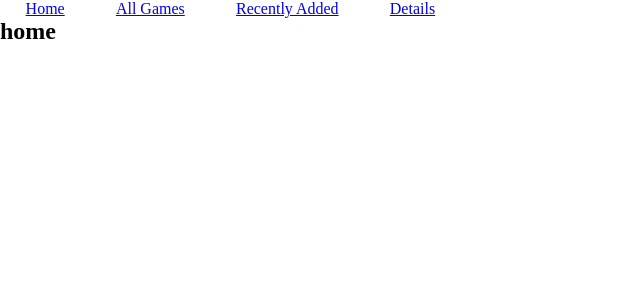
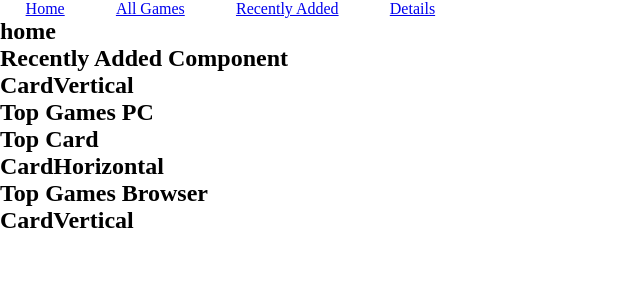
Before and after one commit to xoFrey/Free2Game, a React (Vite) app: page / in a window 1280 px wide. Shown: the top 300 px of the page, without its empty margins (0-640 px from the left). Built offline with nearby package versions, Linux system fonts and the light colour scheme.

Commit message:
final aufsetzen

```diff
--- /dev/null
+++ b/src/components/CardHorizontal/CardHorizontal.jsx
@@ -0,0 +1,10 @@
+import "./CardHorizontal.css";
+const CardHorizontal = () => {
+  return (
+    <section className="card-horizontal">
+      <h2>CardHorizontal</h2>
+    </section>
+  );
+};
+
+export default CardHorizontal;
--- /dev/null
+++ b/src/components/CardVertical/CardVertical.jsx
@@ -0,0 +1,17 @@
+import "./CardVertical.css";
+const CardVertical = () => {
+  // const CardVertical = ({ titel, year, descrption }) => {
+  return (
+    <section className="card-vertical">
+      <h2>CardVertical</h2>
+
+      <div>
+        {/* <h2>{titel}</h2>
+        <h2>{descrption}</h2>
+        <h2>{year}</h2> */}
+      </div>
+    </section>
+  );
+};
+
+export default CardVertical;
--- a/src/components/RecentlyComponent/RecentlyComponent.jsx
+++ b/src/components/RecentlyComponent/RecentlyComponent.jsx
@@ -1,8 +1,10 @@
 import "./RecentlyComponent.css";
+import CardVertical from "./../CardVertical/CardVertical";
 const RecentlyComponent = () => {
   return (
     <section className="recently-component">
       <h2>Recently Added Component</h2>
+      <CardVertical />
     </section>
   );
 };
--- a/src/components/TopGamesBrowser/TopGamesBrowser.jsx
+++ b/src/components/TopGamesBrowser/TopGamesBrowser.jsx
@@ -1,8 +1,10 @@
 import "./TopGamesBrowser.css";
+import CardVertical from "../CardVertical/CardVertical";
 const TopGamesBrowser = () => {
   return (
     <section className="top-games-browser">
       <h2>Top Games Browser</h2>
+      <CardVertical />
     </section>
   );
 };
--- a/src/components/TopGamesPC/TopGamesPC.jsx
+++ b/src/components/TopGamesPC/TopGamesPC.jsx
@@ -1,8 +1,12 @@
 import "./TopGamesPC.css";
+import TopCard from "./../TopCard/TopCard";
+import CardHorizontal from "./../CardHorizontal/CardHorizontal";
 const TopGamesPC = () => {
   return (
     <section className="top-games-pc">
       <h2>Top Games PC</h2>
+      <TopCard />
+      <CardHorizontal />
     </section>
   );
 };
--- a/src/pages/AllGames/AllGames.jsx
+++ b/src/pages/AllGames/AllGames.jsx
@@ -1,8 +1,15 @@
 import "./AllGames.css";
+import Filter from "./../../components/Filter/Filter";
+import CardVertical from "./../../components/CardVertical/CardVertical";
 const AllGames = () => {
   return (
     <section className="all-games">
       <h2>All Games</h2>
+      <Filter />
+      <CardVertical />
+      {/* daten.map((item)=> (
+      <CardVertical titel={item.titel} description="" year={item.year} />
+      )) */}
     </section>
   );
 };
--- a/src/pages/Home/Home.jsx
+++ b/src/pages/Home/Home.jsx
@@ -1,9 +1,15 @@
 import "./Home.css";
+import TopGamesPC from "./../../components/TopGamesPC/TopGamesPC";
+import TopGamesBrowser from "./../../components/TopGamesBrowser/TopGamesBrowser";
+import RecentlyComponent from "../../components/RecentlyComponent/RecentlyComponent";
 
 const Home = () => {
   return (
     <section className="home">
       <h2>home</h2>
+      <RecentlyComponent />
+      <TopGamesPC />
+      <TopGamesBrowser />
     </section>
   );
 };
--- a/src/pages/RecentlyAdded/RecentlyAdded.jsx
+++ b/src/pages/RecentlyAdded/RecentlyAdded.jsx
@@ -1,8 +1,11 @@
 import "./RecentlyAdded.css";
+
+import CardVertical from "../../components/CardVertical/CardVertical";
 const RecentlyAdded = () => {
   return (
     <section className="recently-added">
       <h2>Recently Added</h2>
+      <CardVertical />
     </section>
   );
 };
```
Also changed, not shown: src/components/CardComponent/CardComponent.jsx (deleted, +0 -10 lines), src/components/RenderComponent/RenderComponent.jsx (deleted, +0 -10 lines), src/components/CardHorizontal/CardHorizontal.css (added), src/components/CardVertical/CardVertical.css (added).
